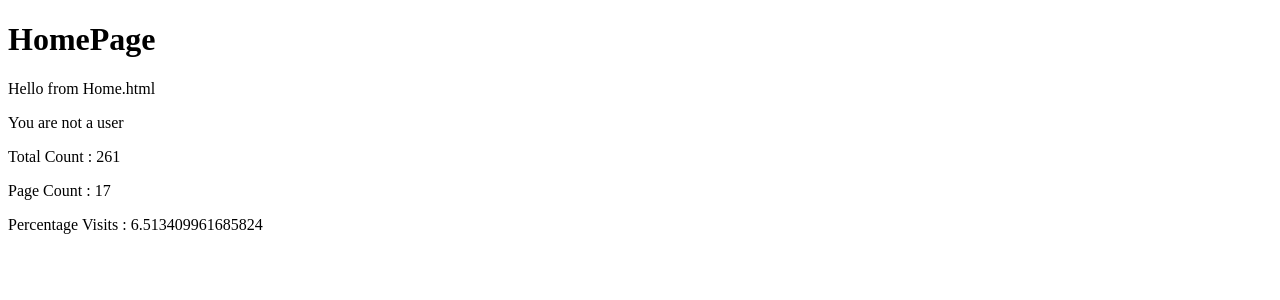
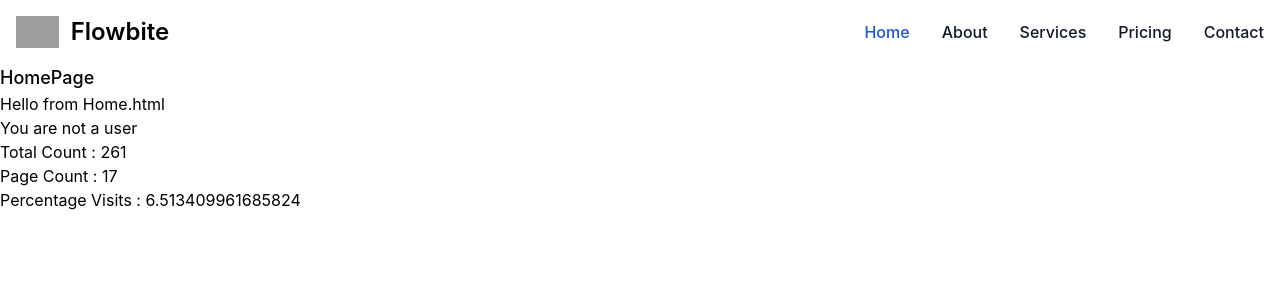
Before and after one commit to amigauravsingh000/Saas-Django, a Django app: page / in a window 1280 px wide. Shown: the top 300 px of the page. Run offline with Django 5.2, Linux system fonts and the light colour scheme; data comes from the database, SQL or seed files in the repository; some libraries are stand-ins or nearby versions; grey boxes are pictures that could not be loaded.

Commit message:
added flowbite for styling

```diff
--- a/src/templates/base.html
+++ b/src/templates/base.html
@@ -1,13 +1,15 @@
 <!DOCTYPE html>
 <html lang="en">
-<head>
-    <meta charset="UTF-8">
-    <meta name="viewport" content="width=device-width, initial-scale=1.0">
+  <head>
+    <meta charset="UTF-8" />
+    <meta name="viewport" content="width=device-width, initial-scale=1.0" />
     <title>{% block head_title %}SaaS{% endblock head_title %}</title>
-</head>
-<body>
+    {% include 'base/css.html' %}
+  </head>
+  <body>
+    {% include 'nav/navbar.html' %}
     {% block content %}
-
     {% endblock content %}
-</body>
+    {% include 'base/js.html' %}
+  </body>
 </html>
--- /dev/null
+++ b/src/templates/base/css.html
@@ -0,0 +1 @@
+<link href="https://cdn.jsdelivr.net/npm/flowbite@3.1.2/dist/flowbite.min.css" rel="stylesheet" />
--- /dev/null
+++ b/src/templates/base/js.html
@@ -0,0 +1 @@
+    <script src="https://cdn.jsdelivr.net/npm/flowbite@3.1.2/dist/flowbite.min.js"></script>
--- a/src/templates/home.html
+++ b/src/templates/home.html
@@ -10,7 +10,7 @@
 
 
 {% block content %}
-<h1>{{page_title}}</h1>
+<h1 class="text-lg font-medium">{{page_title}}</h1>
 <p>Hello from Home.html</p>
 {% include 'snipptes/welcome-user-msg.html' %}
 <p>Total Count : {{total_visit_count}}</p>
--- /dev/null
+++ b/src/templates/nav/navbar.html
@@ -0,0 +1,35 @@
+
+
+<nav class="bg-white border-gray-200 dark:bg-gray-900">
+  <div class="max-w-screen-xl flex flex-wrap items-center justify-between mx-auto p-4">
+    <a href="https://flowbite.com/" class="flex items-center space-x-3 rtl:space-x-reverse">
+        <img src="https://flowbite.com/docs/images/logo.svg" class="h-8" alt="Flowbite Logo" />
+        <span class="self-center text-2xl font-semibold whitespace-nowrap dark:text-white">Flowbite</span>
+    </a>
+    <button data-collapse-toggle="navbar-default" type="button" class="inline-flex items-center p-2 w-10 h-10 justify-center text-sm text-gray-500 rounded-lg md:hidden hover:bg-gray-100 focus:outline-none focus:ring-2 focus:ring-gray-200 dark:text-gray-400 dark:hover:bg-gray-700 dark:focus:ring-gray-600" aria-controls="navbar-default" aria-expanded="false">
+        <span class="sr-only">Open main menu</span>
+        <svg class="w-5 h-5" aria-hidden="true" xmlns="http://www.w3.org/2000/svg" fill="none" viewBox="0 0 17 14">
+            <path stroke="currentColor" stroke-linecap="round" stroke-linejoin="round" stroke-width="2" d="M1 1h15M1 7h15M1 13h15"/>
+        </svg>
+    </button>
+    <div class="hidden w-full md:block md:w-auto" id="navbar-default">
+      <ul class="font-medium flex flex-col p-4 md:p-0 mt-4 border border-gray-100 rounded-lg bg-gray-50 md:flex-row md:space-x-8 rtl:space-x-reverse md:mt-0 md:border-0 md:bg-white dark:bg-gray-800 md:dark:bg-gray-900 dark:border-gray-700">
+        <li>
+          <a href="#" class="block py-2 px-3 text-white bg-blue-700 rounded-sm md:bg-transparent md:text-blue-700 md:p-0 dark:text-white md:dark:text-blue-500" aria-current="page">Home</a>
+        </li>
+        <li>
+          <a href="#" class="block py-2 px-3 text-gray-900 rounded-sm hover:bg-gray-100 md:hover:bg-transparent md:border-0 md:hover:text-blue-700 md:p-0 dark:text-white md:dark:hover:text-blue-500 dark:hover:bg-gray-700 dark:hover:text-white md:dark:hover:bg-transparent">About</a>
+        </li>
+        <li>
+          <a href="#" class="block py-2 px-3 text-gray-900 rounded-sm hover:bg-gray-100 md:hover:bg-transparent md:border-0 md:hover:text-blue-700 md:p-0 dark:text-white md:dark:hover:text-blue-500 dark:hover:bg-gray-700 dark:hover:text-white md:dark:hover:bg-transparent">Services</a>
+        </li>
+        <li>
+          <a href="#" class="block py-2 px-3 text-gray-900 rounded-sm hover:bg-gray-100 md:hover:bg-transparent md:border-0 md:hover:text-blue-700 md:p-0 dark:text-white md:dark:hover:text-blue-500 dark:hover:bg-gray-700 dark:hover:text-white md:dark:hover:bg-transparent">Pricing</a>
+        </li>
+        <li>
+          <a href="#" class="block py-2 px-3 text-gray-900 rounded-sm hover:bg-gray-100 md:hover:bg-transparent md:border-0 md:hover:text-blue-700 md:p-0 dark:text-white md:dark:hover:text-blue-500 dark:hover:bg-gray-700 dark:hover:text-white md:dark:hover:bg-transparent">Contact</a>
+        </li>
+      </ul>
+    </div>
+  </div>
+</nav>
```
Also changed, not shown: src/templates/base/meta.html (added).
